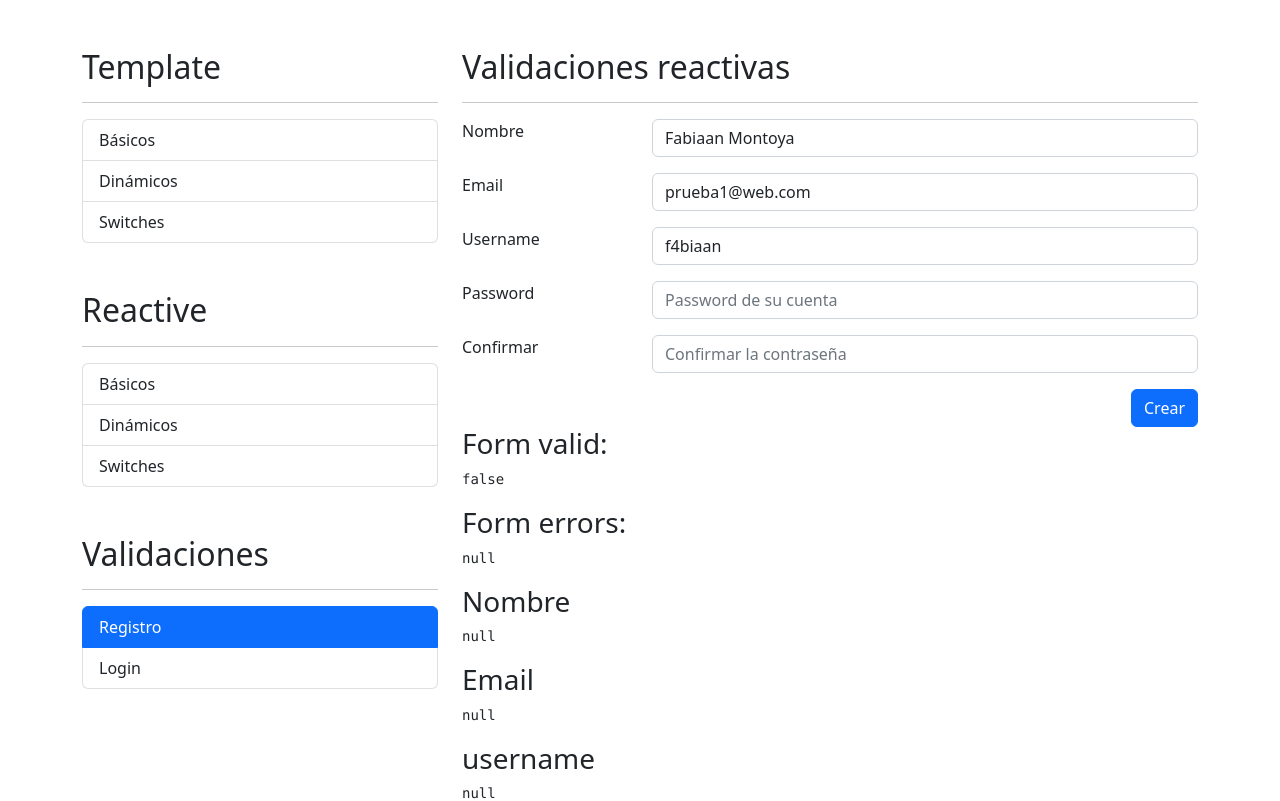
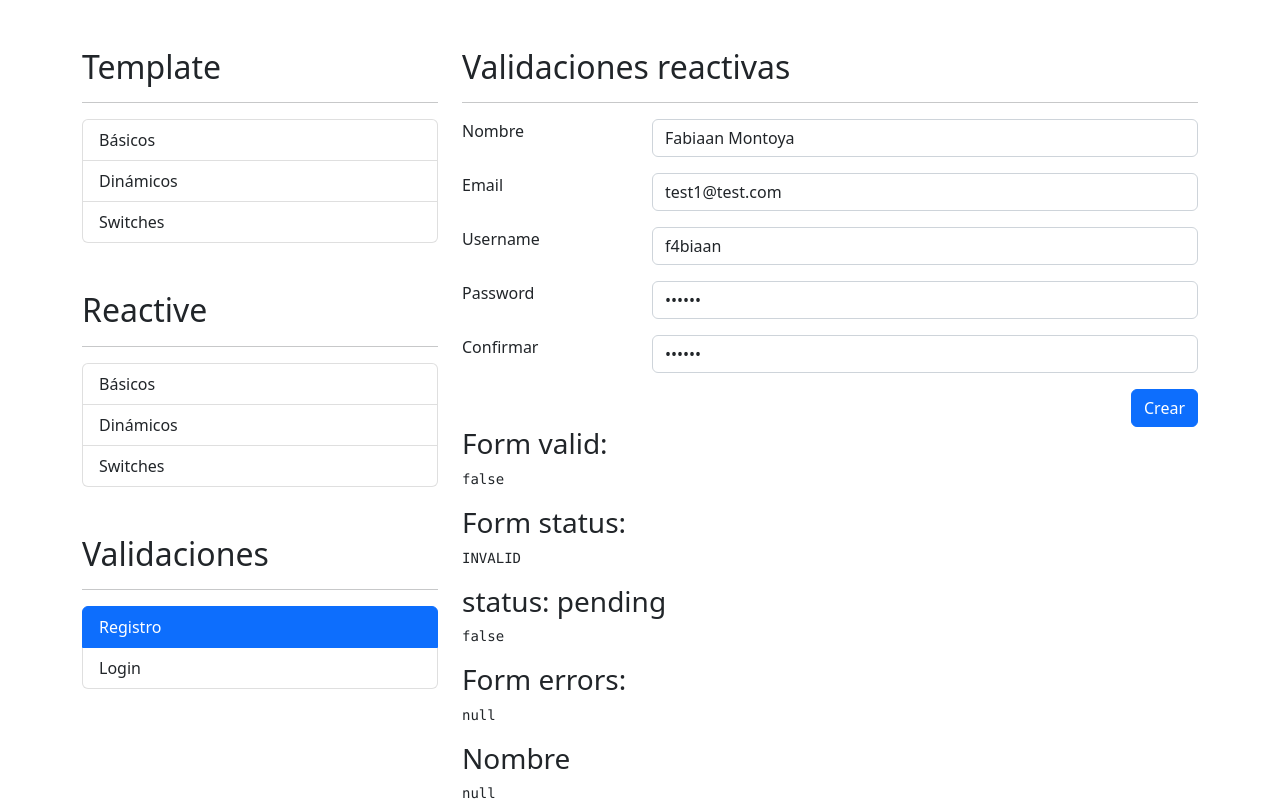
Before and after one commit to f4biaan/formulariosApp, an Angular app: page /auth/registro in a window 1280 px wide. Shown: the top 801 px of the page. Built offline with nearby package versions, Linux system fonts and the light colour scheme; data requests are answered from the project's data file.

Commit message:
Validacion asincrona: email, comprobar si existe en backen json

```diff
--- /dev/null
+++ b/server/db.json
@@ -0,0 +1,19 @@
+{
+    "usuarios": [
+        {
+            "id": 1,
+            "email": "test1@test.com",
+            "username": "test1"
+        },
+        {
+            "id": 2,
+            "email": "test2@test.com",
+            "username": "test2"
+        },
+        {
+            "id": 3,
+            "email": "test3@test.com",
+            "username": "test3"
+        }
+    ]
+}
--- a/src/app/app.module.ts
+++ b/src/app/app.module.ts
@@ -1,5 +1,6 @@
 import { NgModule } from '@angular/core';
 import { BrowserModule } from '@angular/platform-browser';
+import { HttpClientModule } from '@angular/common/http';
 
 import { AppRoutingModule } from './app-routing.module';
 import { AppComponent } from './app.component';
@@ -12,6 +13,7 @@ import { SharedModule } from './shared/shared.module';
   imports: [
     BrowserModule,
     AppRoutingModule,
+    HttpClientModule,
     SharedModule
   ],
   providers: [],
--- a/src/app/auth/pages/registro/registro.component.html
+++ b/src/app/auth/pages/registro/registro.component.html
@@ -54,7 +54,8 @@
 
       <div class="row">
         <div class="col">
-          <button type="submit" class="btn btn-primary float-end">Crear</button>
+          <!-- el boton se desabilita mientras esta haciendose la comprobación del formulario pending -->
+          <button type="submit" class="btn btn-primary float-end" [disabled]="miFormulario.pending">Crear</button>
         </div>
       </div>
     </form>
@@ -63,6 +64,12 @@
 
 <h3>Form valid:</h3>
 <pre>{{miFormulario.valid}}</pre>
+
+<h3>Form status:</h3>
+<pre>{{miFormulario.status}}</pre>
+
+<h3>status: pending</h3>
+<pre>{{miFormulario.pending}}</pre>
 
 <h3>Form errors:</h3>
 <pre>{{miFormulario.errors | json}}</pre>
--- a/src/app/auth/pages/registro/registro.component.ts
+++ b/src/app/auth/pages/registro/registro.component.ts
@@ -6,6 +6,7 @@ import {
   noPuedeSerStrider,
 } from 'src/app/shared/validator/validaciones';
 import { ValidatorService } from '../../../shared/validator/validator.service';
+import { EmailValidatorService } from '../../../shared/validator/email-validator.service';
 
 @Component({
   selector: 'app-registro',
@@ -28,6 +29,7 @@ export class RegistroComponent implements OnInit {
           Validators.required,
           Validators.pattern(this.validatorService.emailPattern),
         ],
+        [this.emailValidator],
       ],
       username: [
         '',
@@ -45,14 +47,17 @@ export class RegistroComponent implements OnInit {
 
   constructor(
     private fb: FormBuilder,
-    private validatorService: ValidatorService
+    private validatorService: ValidatorService,
+    private emailValidator: EmailValidatorService
   ) {}
 
   ngOnInit() {
     this.miFormulario.reset({
       nombre: 'Fabiaan Montoya',
-      email: 'prueba1@web.com',
+      email: 'test1@test.com',
       username: 'f4biaan',
+      password: '123456',
+      password2: '123456',
     });
   }
 
--- /dev/null
+++ b/src/app/shared/validator/email-validator.service.ts
@@ -0,0 +1,27 @@
+import { HttpClient } from '@angular/common/http';
+import { Injectable } from '@angular/core';
+import {
+  AbstractControl,
+  AsyncValidator,
+  ValidationErrors,
+} from '@angular/forms';
+import { map, Observable } from 'rxjs';
+
+@Injectable({
+  providedIn: 'root',
+})
+export class EmailValidatorService implements AsyncValidator {
+  constructor(private http: HttpClient) {}
+
+  validate(control: AbstractControl): Observable<ValidationErrors | null> {
+    const email = control.value;
+    console.log(email);
+    return this.http
+      .get<any[]>(`http://localhost:3000/usuarios?q=${email}`)
+      .pipe(
+        map((resp) => {
+          return resp.length === 0 ? null : { emailTomado: true };
+        })
+      );
+  }
+}
```
Also changed, not shown: 1 other file (tests, documents, lock files or other folders).
